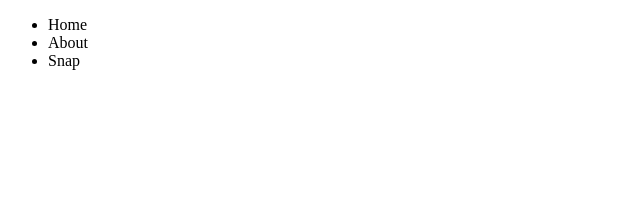
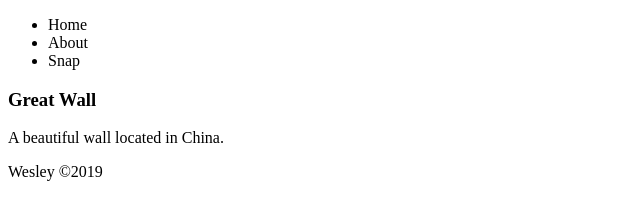
Before and after one commit to wesley-ng/web-development, a plain HTML site: page Responsive Web/resources/template/index.html in a window 1280 px wide. Shown: the whole page, without its empty margins (0-640 px from the left). Drawn offline with Linux system fonts and the light colour scheme.

Commit message:
Edit the html file in the edit-html branch

```diff
--- a/Responsive Web/resources/template/index.html
+++ b/Responsive Web/resources/template/index.html
@@ -17,12 +17,11 @@
         </nav>
     </header>
     <main>
-        <h3>
-            <p></p>
-        </h3>
+        <h3>Great Wall</h3>
+        <p>A beautiful wall located in China.</p>
     </main>
     <footer>
-        <p></p>
+        <p>Wesley &copy;2019</p>
     </footer>
 </body>
 </html>
```
